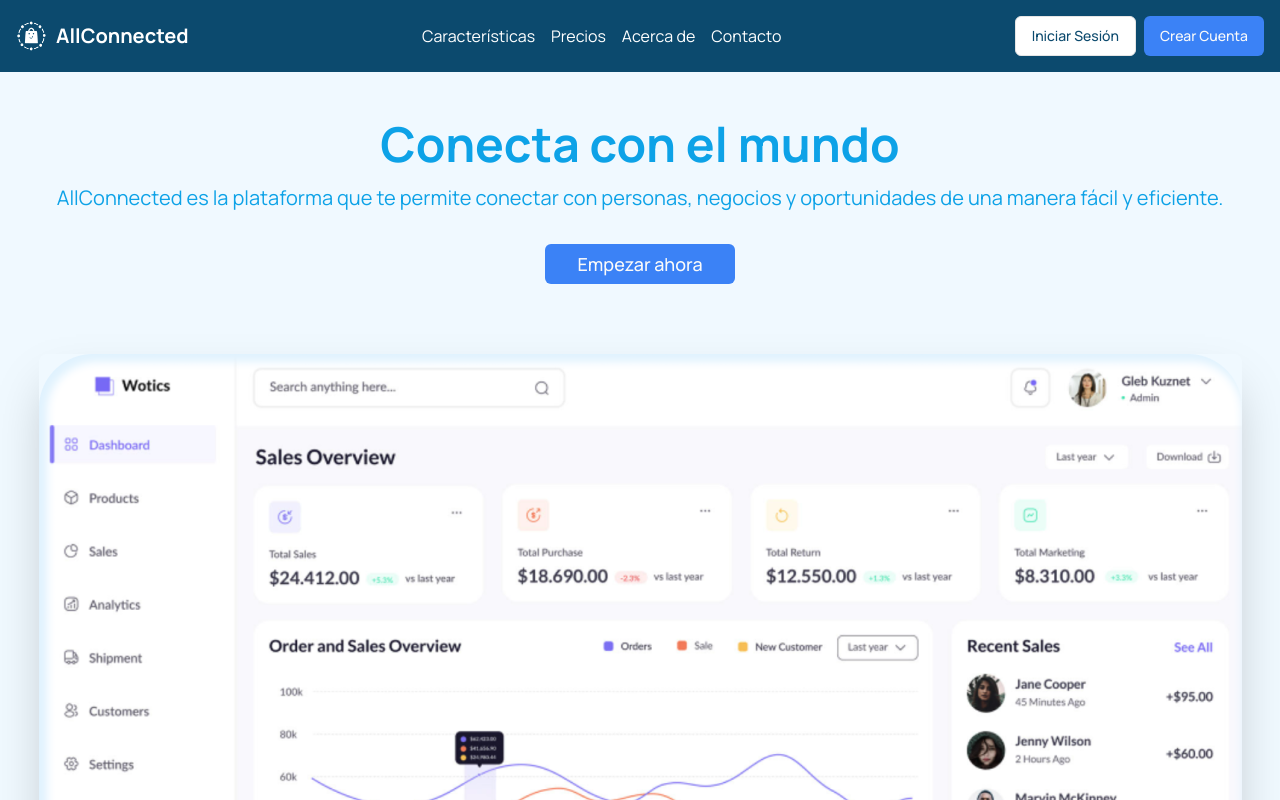
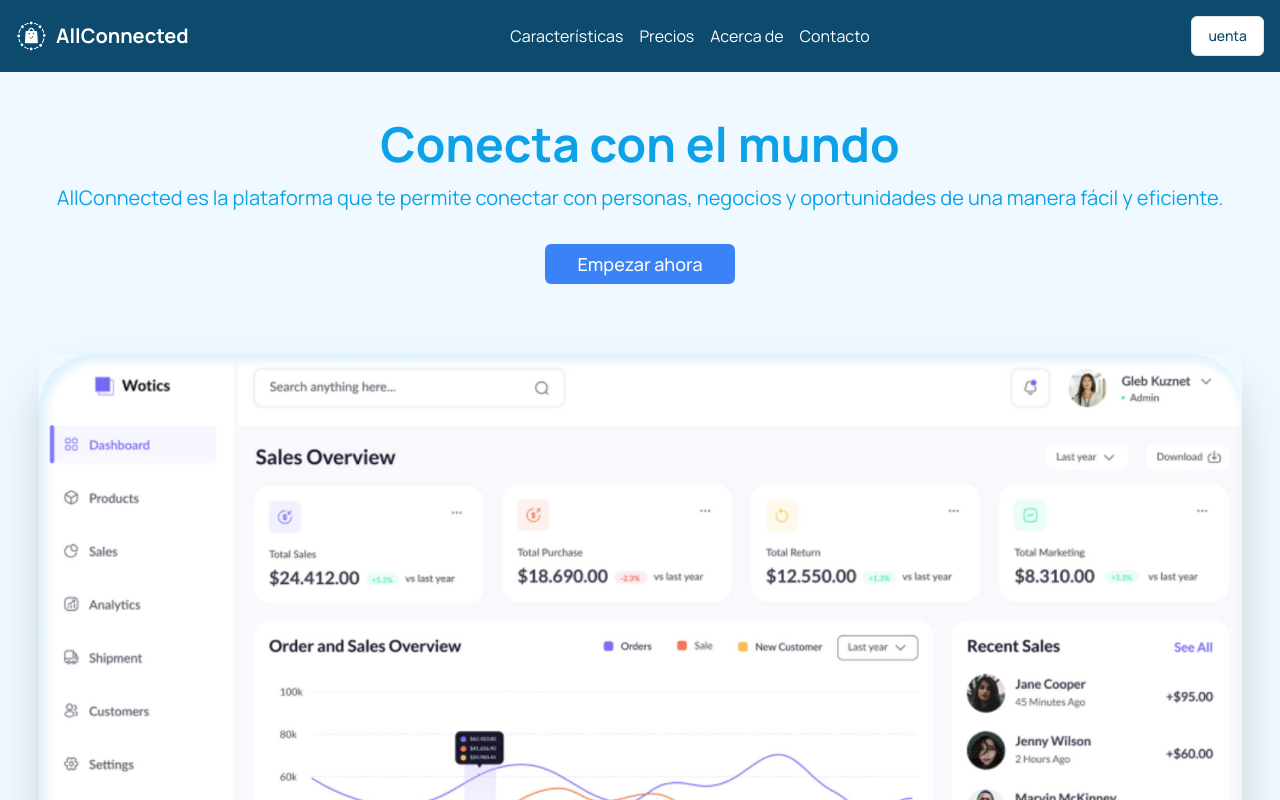
Before and after one commit to FusionTech-2430/all-connected-app, a Next.js app: page / in a window 1280 px wide. Shown: the top 800 px of the page. Built offline with nearby package versions, Linux system fonts and the light colour scheme.

Commit message:
♻️ Refactor header component

```diff
--- a/src/components/header.tsx
+++ b/src/components/header.tsx
@@ -1,7 +1,8 @@
 import Image from 'next/image'
 
-import { LifeBuoy, MenuIcon } from 'lucide-react'
-import { Button } from './ui/button'
+import { Bell, LifeBuoy, MenuIcon } from 'lucide-react'
+import { Button } from '@/components/ui/button'
+
 import {
   Sheet,
   SheetContent,
@@ -9,20 +10,13 @@ import {
   SheetHeader,
   SheetTitle,
   SheetTrigger
-} from './ui/sheet'
+} from '@/components/ui/sheet'
 import NavItem from './nav-item'
-import { ThemeToggle } from './theme-toggle'
-import {
-  DropdownMenu,
-  DropdownMenuContent,
-  DropdownMenuItem,
-  DropdownMenuLabel,
-  DropdownMenuSeparator,
-  DropdownMenuTrigger
-} from '@radix-ui/react-dropdown-menu'
-import { Avatar, AvatarFallback } from '@radix-ui/react-avatar'
+import { ThemeToggle } from '@/components/theme-toggle'
 import NavBar from './nav-bar'
 import Link from 'next/link'
+
+import UserAvatar from '@/components/user-avatar'
 
 type HeaderProps = React.ComponentProps<'header'>
 
@@ -68,27 +62,15 @@ export function AppHeader({ children, ...props }: HeaderProps) {
         </Sheet>
         {children}
         <div className="ml-auto flex items-center gap-4">
+          <Button variant="outline">Comprar</Button>
+          <Button className="bg-primary hover:bg-primary-600">
+            Mejora tu membresía
+          </Button>
+          <Button variant="ghost" size="icon">
+            <Bell size={20} />
+          </Button>
           <ThemeToggle />
-          <DropdownMenu>
-            <DropdownMenuTrigger asChild>
-              <Button
-                variant="outline"
-                size="icon"
-                className="overflow-hidden rounded-full"
-              >
-                <Avatar>
-                  <AvatarFallback>CN</AvatarFallback>
-                </Avatar>
-              </Button>
-            </DropdownMenuTrigger>
-            <DropdownMenuContent align="end">
-              <DropdownMenuLabel>My Account</DropdownMenuLabel>
-              <DropdownMenuSeparator />
-              <DropdownMenuItem>Settings</DropdownMenuItem>
-              <DropdownMenuSeparator />
-              <DropdownMenuItem>Logout</DropdownMenuItem>
-            </DropdownMenuContent>
-          </DropdownMenu>
+          <UserAvatar />
         </div>
       </header>
     </>
@@ -135,14 +117,8 @@ export function PublicHeader() {
           </ul>
         </nav>
         <div className="hidden md:flex space-x-2">
-          <Button
-            variant="outline"
-            className="text-primary-900"
-          >
-            Iniciar Sesión
-          </Button>
-          <Button className="bg-blue-500 hover:bg-blue-600">
-            Crear Cuenta
+          <Button variant="outline" className="text-primary-900">
+            uenta
           </Button>
         </div>
       </div>
```
